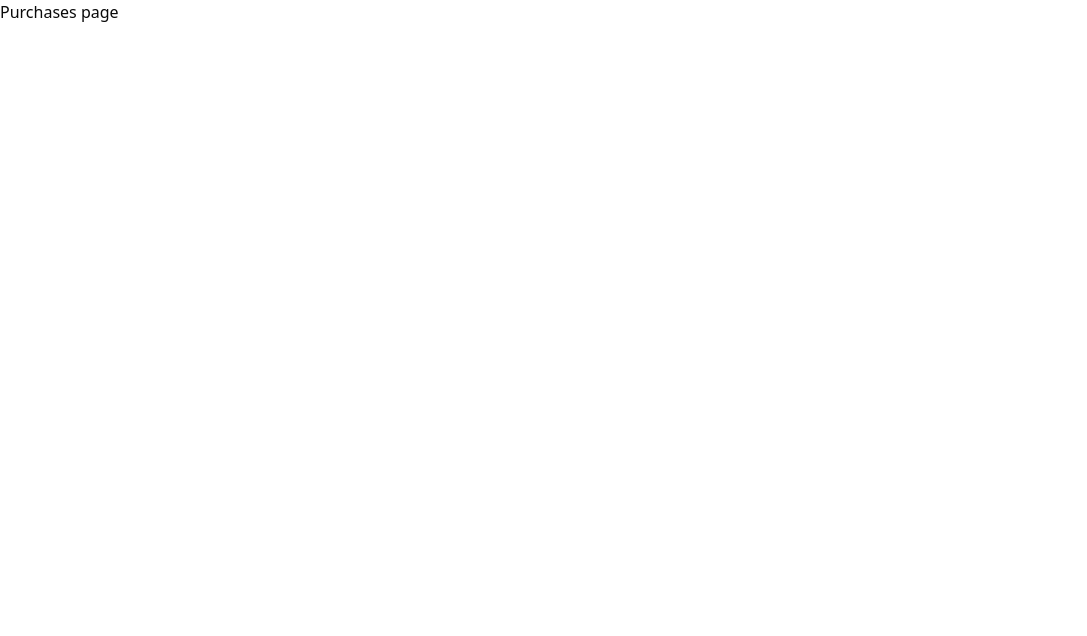
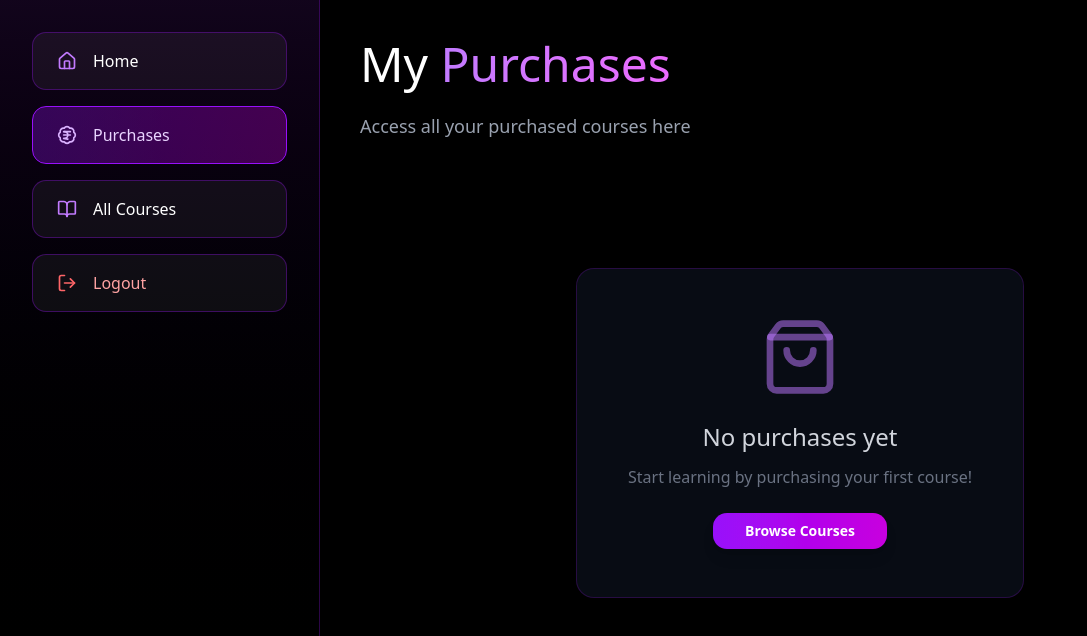
Before and after one commit to uzumaki902/CourseFlow, a React app in the folder frontend/: page /purchases in a window 1280 px wide. Shown: the top 636 px of the page, without its empty margins (0-1087 px from the left). Built offline with nearby package versions, Linux system fonts and the light colour scheme; the HTML template or start-up script is replaced by a standard one.

Commit message:
purchases page

```diff
--- a/frontend/src/pages/Courses.jsx
+++ b/frontend/src/pages/Courses.jsx
@@ -4,7 +4,7 @@ import { motion } from "framer-motion";
 import { Button } from "@/components/ui/button";
 import { Search, Home, LogOut, BookOpen, BadgeIndianRupee } from "lucide-react";
 import axios from "axios";
-import appLogo from "../assets/z.png";
+
 
 const Courses = () => {
   const [courses, setCourses] = useState([]);
@@ -47,7 +47,7 @@ const Courses = () => {
         <motion.aside
           initial={{ x: -100 }}
           animate={{ x: 0 }}
-          className="w-80 bg-gradient-to-b from-purple-900/20 to-black border-r border-purple-800/40 min-h-screen fixed left-0 top-0 z-40 backdrop-blur-xl"
+          className="w-80 bg-linear-to-b from-purple-900/20 to-black border-r border-purple-800/40 min-h-screen fixed left-0 top-0 z-40 backdrop-blur-xl"
         >
           <div className="p-8">
 
@@ -63,7 +63,7 @@ const Courses = () => {
                 <span className="font-medium">Purchases</span>
               </Link>
 
-              <div className="flex items-center gap-4 px-6 py-4 rounded-xl bg-gradient-to-r from-purple-600/30 to-fuchsia-600/30 border border-purple-600">
+              <div className="flex items-center gap-4 px-6 py-4 rounded-xl bg-linear-to-r from-purple-600/30 to-fuchsia-600/30 border border-purple-600">
                 <BookOpen className="w-5 h-5 text-purple-300" />
                 <span className="font-medium text-purple-200">All Courses</span>
               </div>
@@ -80,7 +80,7 @@ const Courses = () => {
         <div className="ml-80 flex-1 p-10">
           <motion.div initial={{ opacity: 0, y: -20 }} animate={{ opacity: 1, y: 0 }} className="mb-12">
             <h1 className="text-5xl font-light mb-6">
-              All <span className="font-medium bg-gradient-to-r from-purple-400 to-fuchsia-400 bg-clip-text text-transparent">Courses</span>
+              All <span className="font-medium bg-linear-to-r from-purple-400 to-fuchsia-400 bg-clip-text text-transparent">Courses</span>
             </h1>
 
             <div className="relative max-w-2xl">
@@ -141,7 +141,7 @@ const Courses = () => {
                           alt={course.title}
                           className="w-full h-full object-cover group-hover:scale-110 transition duration-500"
                         />
-                        <div className="absolute inset-0 bg-gradient-to-t from-black/70 to-transparent" />
+                        <div className="absolute inset-0 bg-linear-to-t from-black/70 to-transparent" />
                       </div>
                       <div className="p-6 space-y-4">
                         <h3 className="text-xl font-semibold group-hover:text-purple-300 transition">
@@ -152,13 +152,13 @@ const Courses = () => {
                         </p>
 
                         <div className="flex items-center justify-between pt-4 border-t border-purple-800/30">
-                          <span className="text-3xl font-bold bg-gradient-to-r from-purple-400 to-fuchsia-400 bg-clip-text text-transparent">
+                          <span className="text-3xl font-bold bg-linear-to-r from-purple-400 to-fuchsia-400 bg-clip-text text-transparent">
                             ${course.price}
                           </span>
 
                           {/* Buy Now Button → Goes to Buy Page */}
                           <Link to={`/buy/${course._id}`} onClick={(e) => e.stopPropagation()}>
-                            <Button className="bg-gradient-to-r from-purple-600 to-fuchsia-600 hover:from-purple-500 hover:to-fuchsia-500 text-white font-semibold rounded-xl px-8 shadow-lg hover:shadow-xl transition-all transform hover:scale-105">
+                            <Button className="bg-linear-to-r from-purple-600 to-fuchsia-600 hover:from-purple-500 hover:to-fuchsia-500 text-white font-semibold rounded-xl px-8 shadow-lg hover:shadow-xl transition-all transform hover:scale-105">
                               Buy Now
                             </Button>
                           </Link>
--- a/frontend/src/pages/Purchases.jsx
+++ b/frontend/src/pages/Purchases.jsx
@@ -1,11 +1,196 @@
-import React from 'react'
+import React, { useEffect, useState } from "react";
+import { Link } from "react-router-dom";
+import { motion } from "framer-motion";
+import { Button } from "@/components/ui/button";
+import { Home, LogOut, BookOpen, BadgeIndianRupee, ShoppingBag, Clock } from "lucide-react";
+
 
 const Purchases = () => {
+  const [purchases, setPurchases] = useState([]);
+  const [loading, setLoading] = useState(true);
+  const [loggedIn, setLoggedIn] = useState(false);
+
+  useEffect(() => {
+    const token = localStorage.getItem("user");
+    setLoggedIn(!!token);
+  }, []);
+
+  useEffect(() => {
+    const fetchPurchases = async () => {
+      try {
+        setLoading(true);
+        // TODO: Add your API call here
+        // const response = await axios.get("http://localhost:3000/api/v1/course/purchases", {
+        //   headers: { Authorization: `Bearer ${token}` },
+        //   withCredentials: true,
+        // });
+        // setPurchases(response.data.purchases || []);
+
+        // Temporary mock data - remove this when you add real API
+        setTimeout(() => {
+          setPurchases([]);
+          setLoading(false);
+        }, 1000);
+      } catch (error) {
+        console.error("Error fetching purchases:", error);
+        setPurchases([]);
+      } finally {
+        setLoading(false);
+      }
+    };
+    fetchPurchases();
+  }, []);
+
   return (
-    <div>
-      Purchases page
+    <div className="min-h-screen bg-black text-white overflow-hidden">
+      {/* Background Orbs - Same as Courses */}
+      <div className="fixed inset-0 pointer-events-none -z-10">
+        <div className="absolute top-20 -left-40 w-96 h-96 bg-purple-900/20 rounded-full blur-3xl animate-pulse" />
+        <div className="absolute bottom-40 -right-40 w-96 h-96 bg-fuchsia-900/20 rounded-full blur-3xl animate-pulse delay-1000" />
+      </div>
+
+      <div className="flex">
+        {/* Left Sidebar - EXACTLY SAME AS COURSES */}
+        <motion.aside
+          initial={{ x: -100 }}
+          animate={{ x: 0 }}
+          className="w-80 bg-linear-to-b from-purple-900/20 to-black border-r border-purple-800/40 min-h-screen fixed left-0 top-0 z-40 backdrop-blur-xl"
+        >
+          <div className="p-8">
+            <nav className="space-y-4">
+              <Link to="/" className="flex items-center gap-4 px-6 py-4 rounded-xl bg-white/5 border border-purple-800/50 hover:bg-purple-900/40 hover:border-purple-600 transition-all group">
+                <Home className="w-5 h-5 text-purple-400 group-hover:scale-110 transition" />
+                <span className="font-medium">Home</span>
+              </Link>
+
+              {/* Purchases - NOW ACTIVE/HIGHLIGHTED */}
+              <div className="flex items-center gap-4 px-6 py-4 rounded-xl bg-linear-to-r from-purple-600/30 to-fuchsia-600/30 border border-purple-600">
+                <BadgeIndianRupee className="w-5 h-5 text-purple-300" />
+                <span className="font-medium text-purple-200">Purchases</span>
+              </div>
+
+              <Link to="/courses" className="flex items-center gap-4 px-6 py-4 rounded-xl bg-white/5 border border-purple-800/50 hover:bg-purple-900/40 hover:border-purple-600 transition-all group">
+                <BookOpen className="w-5 h-5 text-purple-400 group-hover:scale-110 transition" />
+                <span className="font-medium">All Courses</span>
+              </Link>
+
+              <Link to="/logout" className="flex items-center gap-4 px-6 py-4 rounded-xl bg-white/5 border border-purple-800/50 hover:bg-red-900/30 hover:border-red-600 transition-all group">
+                <LogOut className="w-5 h-5 text-red-400 group-hover:scale-110 transition" />
+                <span className="font-medium text-red-300">Logout</span>
+              </Link>
+            </nav>
+          </div>
+        </motion.aside>
+
+        {/* Main Content */}
+        <div className="ml-80 flex-1 p-10">
+          <motion.div initial={{ opacity: 0, y: -20 }} animate={{ opacity: 1, y: 0 }} className="mb-12">
+            <h1 className="text-5xl font-light mb-6">
+              My <span className="font-medium bg-linear-to-r from-purple-400 to-fuchsia-400 bg-clip-text text-transparent">Purchases</span>
+            </h1>
+
+            <p className="text-gray-400 text-lg">
+              Access all your purchased courses here
+            </p>
+          </motion.div>
+
+          {/* Loading State */}
+          {loading && (
+            <div className="text-center py-20">
+              <div className="inline-block">
+                <div className="w-16 h-16 border-4 border-purple-600 border-t-transparent rounded-full animate-spin"></div>
+                <p className="text-gray-400 text-xl mt-6">Loading your purchases...</p>
+              </div>
+            </div>
+          )}
+
+          {/* No Purchases */}
+          {!loading && purchases.length === 0 && (
+            <div className="text-center py-20">
+              <div className="max-w-md mx-auto">
+                <div className="bg-gray-900/50 border border-purple-800/30 rounded-2xl p-12">
+                  <ShoppingBag className="w-20 h-20 text-purple-400/50 mx-auto mb-6" />
+                  <h3 className="text-2xl font-light text-gray-300 mb-3">
+                    No purchases yet
+                  </h3>
+                  <p className="text-gray-500 mb-6">
+                    Start learning by purchasing your first course!
+                  </p>
+                  <Link to="/courses">
+                    <Button className="bg-linear-to-r from-purple-600 to-fuchsia-600 hover:from-purple-500 hover:to-fuchsia-500 text-white font-semibold rounded-xl px-8 py-3 shadow-lg hover:shadow-xl transition-all transform hover:scale-105">
+                      Browse Courses
+                    </Button>
+                  </Link>
+                </div>
+              </div>
+            </div>
+          )}
+
+          {/* Purchases Grid */}
+          {!loading && purchases.length > 0 && (
+            <div className="grid grid-cols-1 md:grid-cols-2 lg:grid-cols-3 gap-8">
+              {purchases.map((purchase) => (
+                <motion.div
+                  key={purchase._id}
+                  initial={{ opacity: 0, y: 20 }}
+                  animate={{ opacity: 1, y: 0 }}
+                  whileHover={{ y: -12 }}
+                  transition={{ type: "spring", stiffness: 300 }}
+                  className="group"
+                >
+                  <Link to={`/course/${purchase.courseId?._id || purchase._id}`} className="block">
+                    <div className="bg-white/5 backdrop-blur-xl border border-purple-800/40 rounded-2xl overflow-hidden shadow-2xl hover:border-purple-600/70 transition-all duration-300">
+                      {/* Course Image */}
+                      <div className="h-48 relative">
+                        <img
+                          src={purchase.courseId?.image?.url || "https://via.placeholder.com/400x200/1a0033/ffffff?text=Course"}
+                          alt={purchase.courseId?.title || "Course"}
+                          className="w-full h-full object-cover group-hover:scale-110 transition duration-500"
+                        />
+                        <div className="absolute inset-0 bg-linear-to-t from-black/70 to-transparent" />
+
+                        {/* Purchased Badge */}
+                        <div className="absolute top-4 right-4 bg-green-500/90 backdrop-blur-sm text-white text-xs font-bold px-3 py-1.5 rounded-full">
+                          PURCHASED
+                        </div>
+                      </div>
+
+                      {/* Course Details */}
+                      <div className="p-6 space-y-4">
+                        <h3 className="text-xl font-semibold group-hover:text-purple-300 transition">
+                          {purchase.courseId?.title || "Course Title"}
+                        </h3>
+                        <p className="text-gray-400 text-sm line-clamp-2">
+                          {purchase.courseId?.description || "Course description"}
+                        </p>
+
+                        {/* Purchase Info */}
+                        <div className="flex items-center justify-between pt-4 border-t border-purple-800/30">
+                          <div className="flex items-center gap-2 text-gray-400 text-sm">
+                            <Clock className="w-4 h-4" />
+                            <span>
+                              {purchase.purchasedAt
+                                ? new Date(purchase.purchasedAt).toLocaleDateString()
+                                : "Recently purchased"}
+                            </span>
+                          </div>
+
+                          {/* View Course Button */}
+                          <Button className="bg-linear-to-r from-green-600 to-emerald-600 hover:from-green-500 hover:to-emerald-500 text-white font-semibold rounded-xl px-6 py-2 text-sm shadow-lg hover:shadow-xl transition-all transform hover:scale-105">
+                            View Course
+                          </Button>
+                        </div>
+                      </div>
+                    </div>
+                  </Link>
+                </motion.div>
+              ))}
+            </div>
+          )}
+        </div>
+      </div>
     </div>
-  )
-}
+  );
+};
 
-export default Purchases
+export default Purchases;
```
